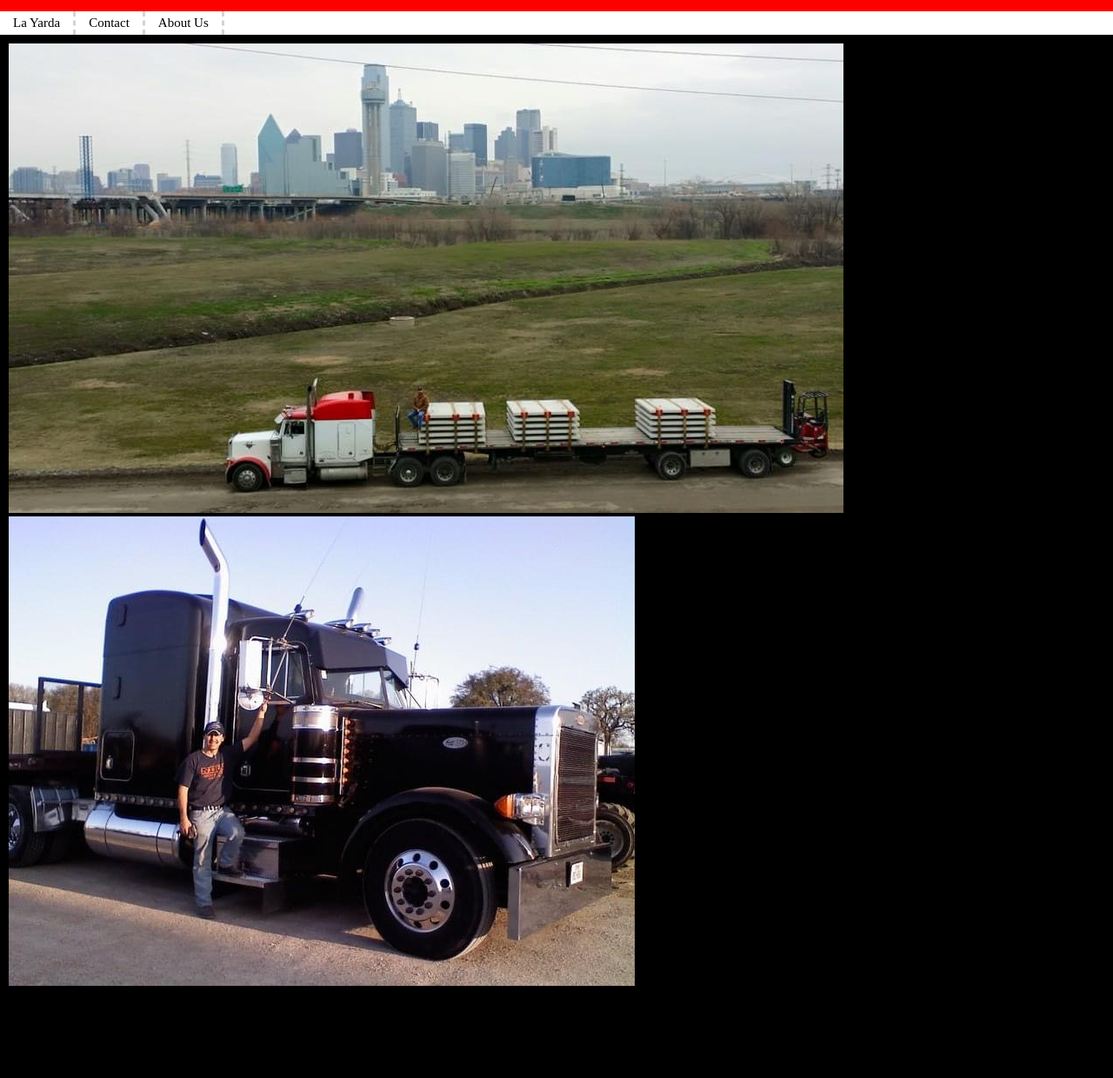
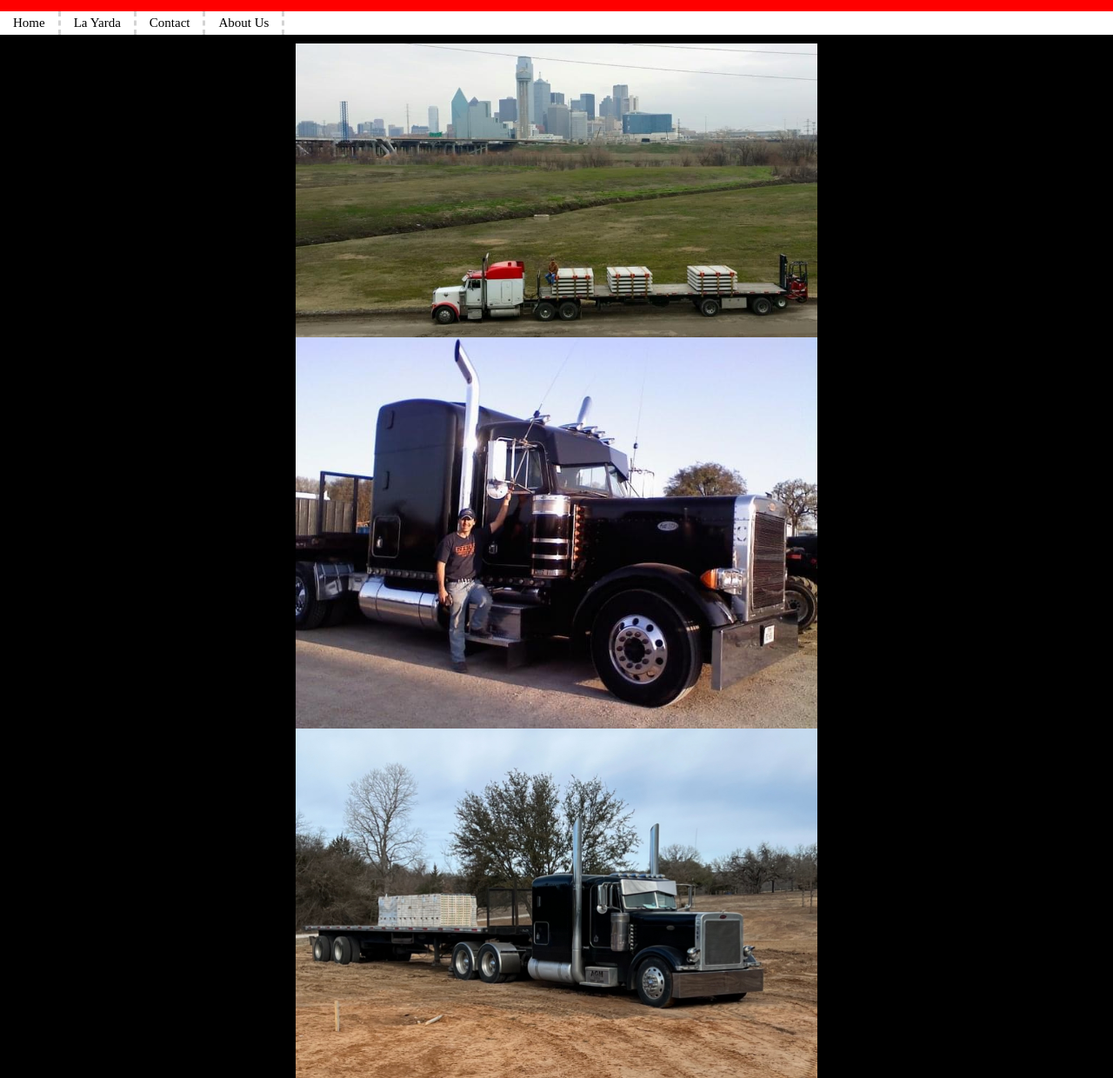
Before and after one commit to glezbryan/AGM-Transport, a plain HTML site: page index.html in a window 1280 px wide. Shown: the part 60-1300 px from the top of the page at 87% size. Before the commit the page ends 1208 px from the top, so only its background shows below. Drawn offline with Linux system fonts and the light colour scheme.

Commit message:
major update

```diff
--- a/index.css
+++ b/index.css
@@ -47,7 +47,8 @@ button{
     margin: 10px;
 
 }
-.home_image{
+.center_fit{
+    width: 600px;
     max-width: 100%;
     max-height: 100vh;
     margin: auto;
--- a/index.html
+++ b/index.html
@@ -10,16 +10,17 @@
         <header>
             <a href="index.html" class="title">AGM Transport</a>
             <div class="header_directory">
+                <a href="index.html" class="header_button">Home</a>
                 <a href="laYarda.html" class="header_button">La Yarda</a>
                 <a href="contact.html" class="header_button">Contact</a>
                 <a href="aboutUs.html" class="header_button">About Us</a>
             </div>
         </header>
-
-        <div class="home_images">
-            <img src="images/Red-and-white-truck-driving.jpg" alt="" class="home_image">
-            <img src="images/Armando-on-black-truck.jpg" alt="" class="home_image">
-        </div>
+        <main>
+            <img src="images/red-and-white-truck-driving.jpg" alt="red-and-white-truck-driving.jpg" class="center_fit">
+            <img src="images/armando-on-black-truck.jpg" alt="armando-on-black-truck.jpg" class="center_fit">
+            <img src="images/black-truck.jpg" alt="black-truck.jpg" class="center_fit">
+        </main>
 
 
 
```
Also changed, not shown: aboutUs.html (+1 -0 lines), contact.html (+2 -1 lines), laYarda.html (+3 -1 lines), images/black-truck.jpg (added), images/la-yarda-overview.png (renamed from images/laYardaOverview.png).
